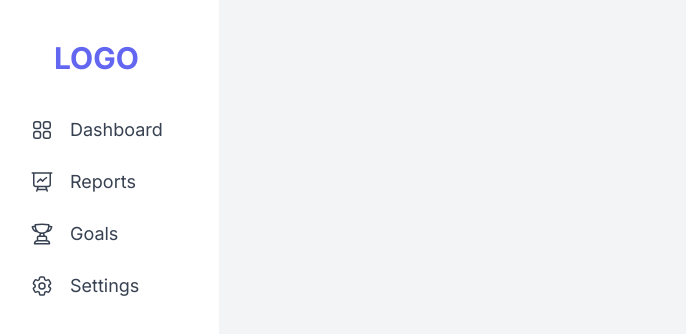
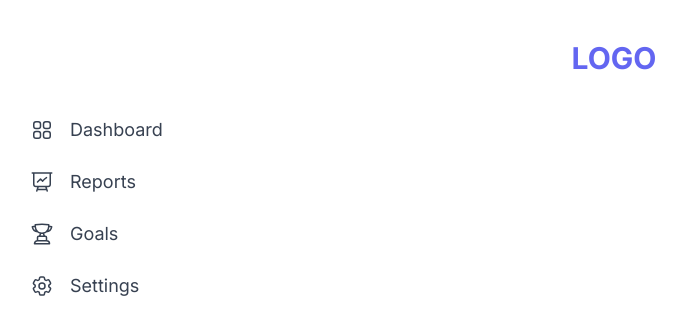
Before and after one commit to MarekRykaczewski/lift-mentor, a Next.js app: page / in a window 1280 px wide. Shown: the top 334 px of the page, without its empty margins (26-712 px from the left). Built offline with nearby package versions, Linux system fonts and the light colour scheme.

Commit message:
move Navbar to layout

```diff
--- a/src/app/layout.tsx
+++ b/src/app/layout.tsx
@@ -1,22 +1,26 @@
-import type { Metadata } from 'next'
-import { Inter } from 'next/font/google'
-import './globals.css'
+import type { Metadata } from "next";
+import { Inter } from "next/font/google";
+import "./globals.css";
+import Navbar from "./components/Navbar";
 
-const inter = Inter({ subsets: ['latin'] })
+const inter = Inter({ subsets: ["latin"] });
 
 export const metadata: Metadata = {
-  title: 'Create Next App',
-  description: 'Generated by create next app',
-}
+  title: "Create Next App",
+  description: "Generated by create next app",
+};
 
 export default function RootLayout({
   children,
 }: {
-  children: React.ReactNode
+  children: React.ReactNode;
 }) {
   return (
     <html lang="en">
-      <body className={inter.className}>{children}</body>
+      <body className={inter.className}>
+        <Navbar />
+        {children}
+      </body>
     </html>
-  )
+  );
 }
--- a/src/app/page.tsx
+++ b/src/app/page.tsx
@@ -1,9 +1,5 @@
-import Navbar from "./components/Navbar";
-
 export default function Home() {
   return (
-    <main className="flex bg-gray-100 min-h-screen flex-row justify-between">
-      <Navbar />
-    </main>
+    <main className="flex bg-gray-100 min-h-screen flex-col justify-between"></main>
   );
 }
```
